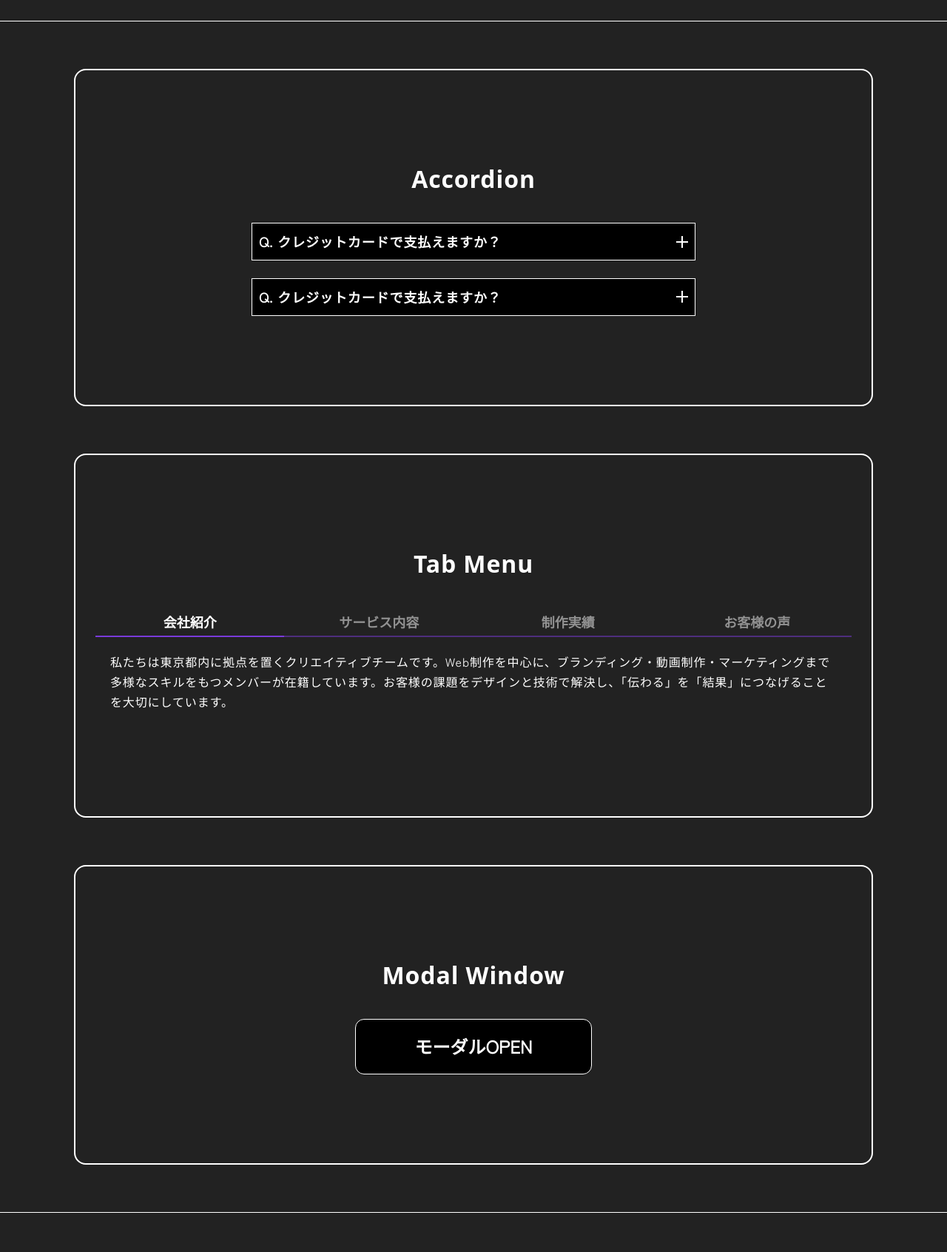
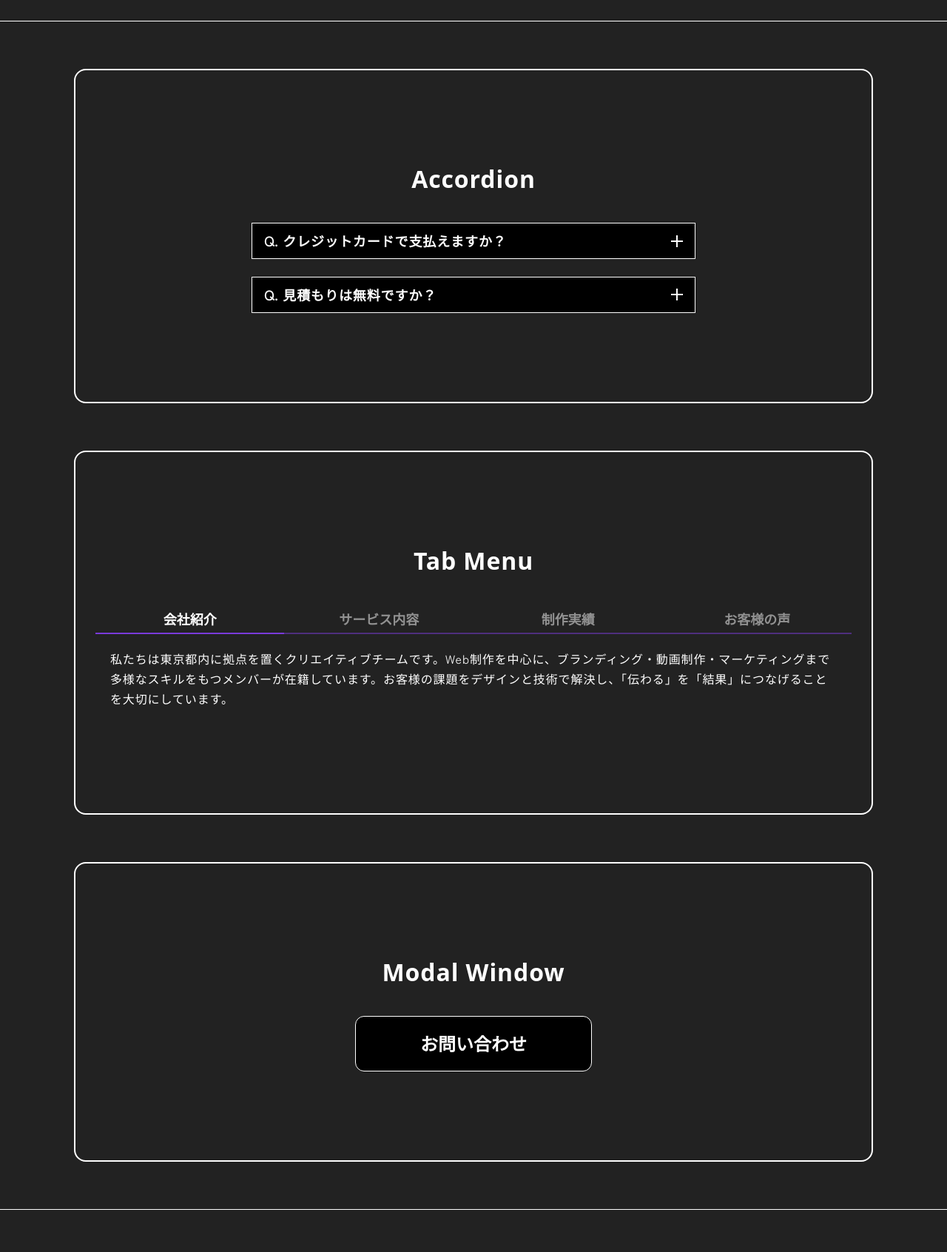
Before and after one commit to seiyaie/leaf-design-lab, a PHP site: page / in a window 1280 px wide. Shown: the part 771-2463 px from the top of the page at 74% size. Run offline with PHP 8.4, Linux system fonts and the light colour scheme; some web fonts are replaced.

Commit message:
コードを修正しました。

```diff
--- a/css/style.css
+++ b/css/style.css
@@ -735,7 +735,7 @@ page > accordion
   background-color: var(--bg-black);
   color: var(--font-white);
   border: 1px solid var(--border-white);
-  padding: 0.5em;
+  padding: 8px 16px;
   font-weight: bold;
   position: relative;
   font-size: 14px;
@@ -762,27 +762,26 @@ page > accordion
 .accordion-summary::before {
   width: 14px;
   height: 2px;
-  right: 8px;
+  right: 16px;
 }
 @media screen and (min-width: 768px) {
   .accordion-summary::before {
     width: 16px;
     height: 2px;
-    right: 9px;
   }
 }
 
 .accordion-summary::after {
   width: 2px;
   height: 14px;
-  right: 14px;
+  right: 22px;
   transition: rotate 0.3s;
 }
 @media screen and (min-width: 768px) {
   .accordion-summary::after {
     width: 2px;
     height: 16px;
-    right: 16px;
+    right: 23px;
   }
 }
 
--- a/index.html
+++ b/index.html
@@ -131,7 +131,7 @@
                             </div>
                         </details>
                         <details class="accordion-details js-accordion-details">
-                            <summary class="accordion-summary js-accordion-summary">Q. クレジットカードで支払えますか？</summary>
+                            <summary class="accordion-summary js-accordion-summary">Q. 見積もりは無料ですか？</summary>
                             <div class="accordion-content-box js-accordion-content">
                                 <p class="accordion-answer">A. はい、お見積もりはすべて無料で対応しています。お問い合わせフォームまたはお電話からご相談内容をお知らせいただければ、1〜3営業日以内に担当者からご連絡いたします。ご提案段階でのヒアリングや簡易な構成案も無償で対応可能ですので、お気軽にご相談ください。</p>
                             </div>
@@ -180,7 +180,7 @@
                         </div>
                     </dialog>
                     <div class="modal-overlay js-modal-overlay"></div>
-                    <button class="modal-open-button js-modal-open-button">モーダルOPEN</button>
+                    <button class="modal-open-button js-modal-open-button">お問い合わせ</button>
                 </section>
                 <!-- the end of modal -->
             </div>
--- a/scss/page/_accordion.scss
+++ b/scss/page/_accordion.scss
@@ -30,7 +30,7 @@ page > accordion
     background-color: var(--bg-black);
     color: var(--font-white);
     border: 1px solid var(--border-white);
-    padding: 0.5em;
+    padding: 8px 16px;
     font-weight: bold;
     position: relative;
     font-size: 14px;
@@ -56,25 +56,24 @@ page > accordion
 .accordion-summary::before {
     width: 14px;
     height: 2px;
-    right: 8px;
+    right: 16px;
 
     @include g.mq() {
         width: 16px;
         height: 2px;
-        right: 9px;
     }
 }
 
 .accordion-summary::after {
     width: 2px;
     height: 14px;
-    right: 14px;
+    right: 22px;
     transition: rotate 0.3s;
 
     @include g.mq() {
         width: 2px;
         height: 16px;
-        right: 16px;
+        right: 23px;
     }
 }
 
```
Also changed, not shown: 1 other file.
